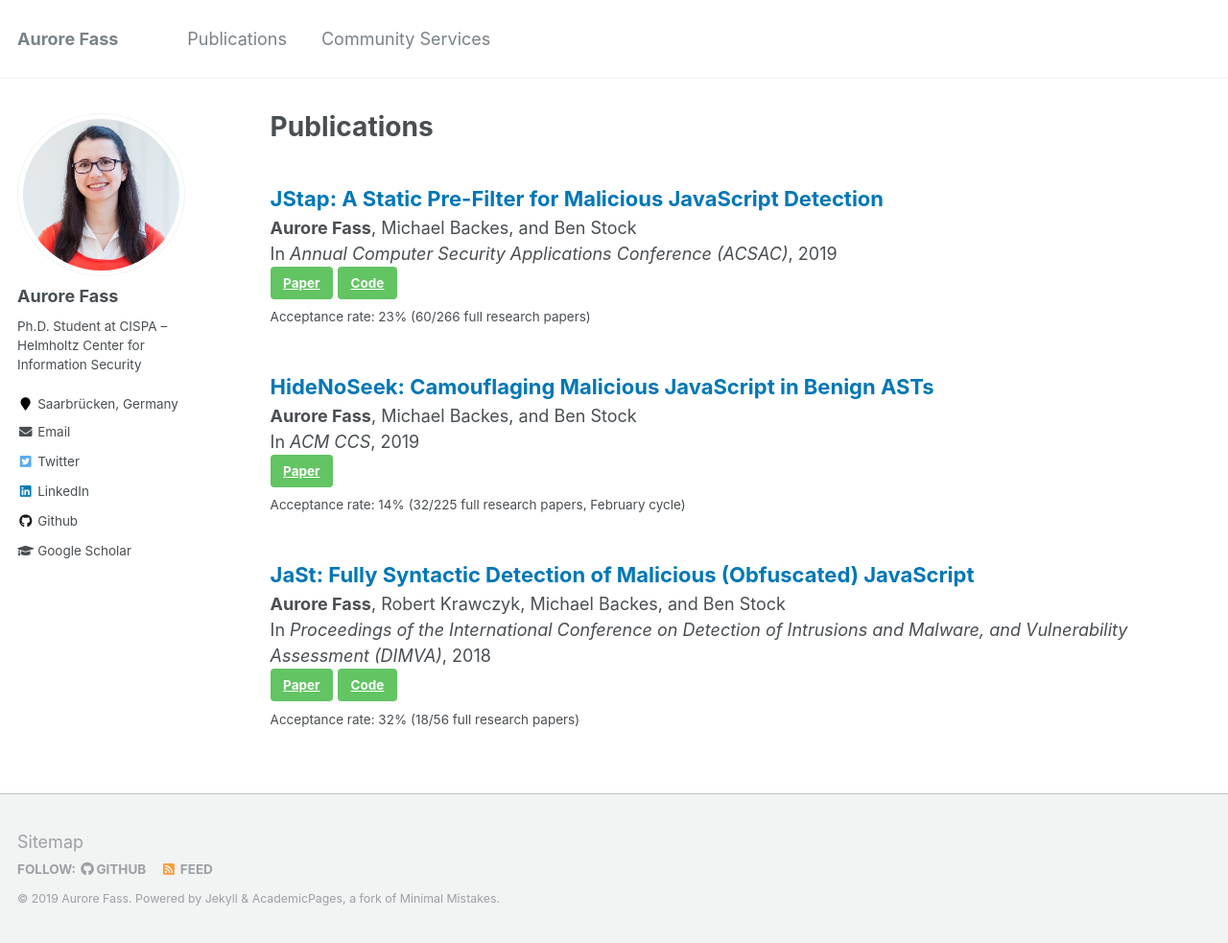
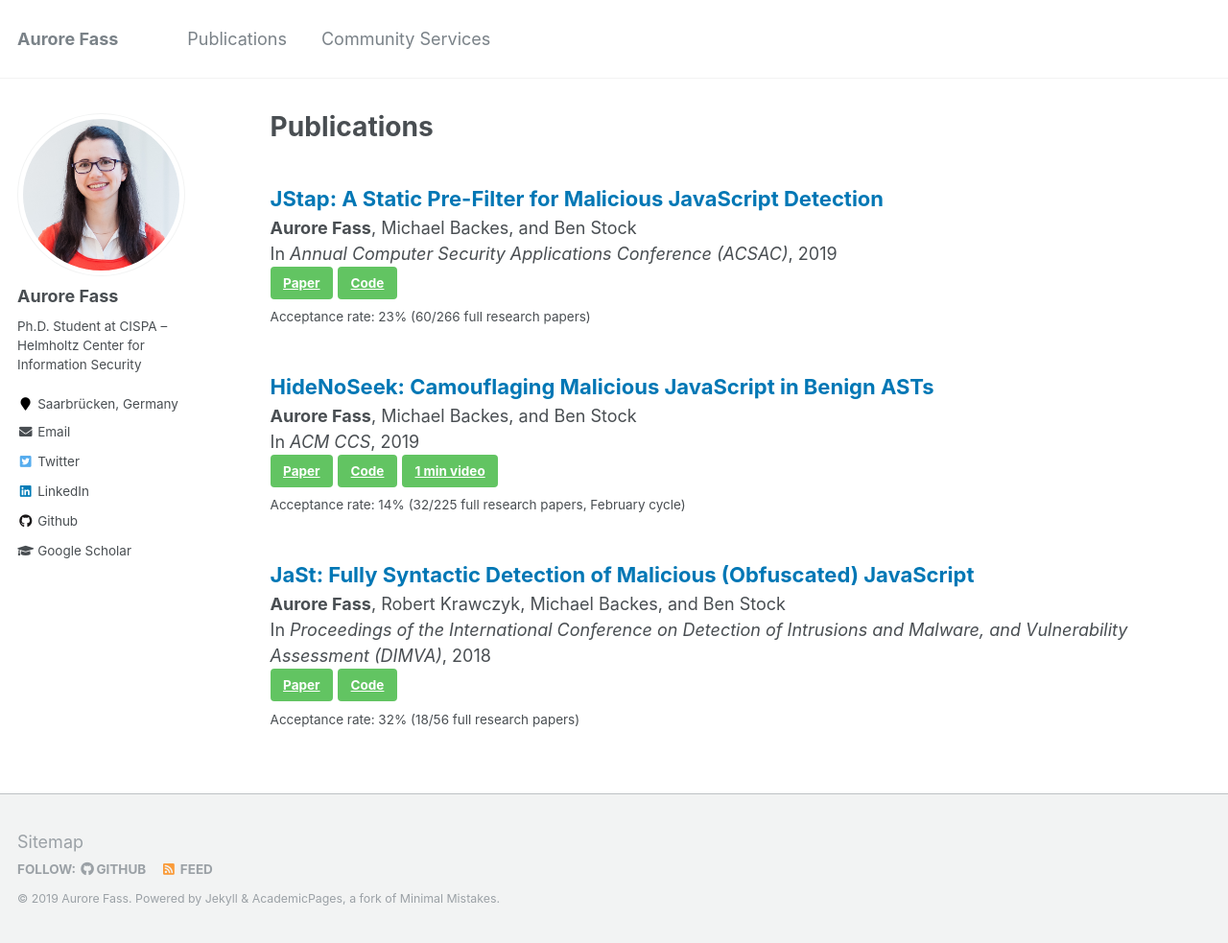
Before and after one commit to Aurore54F/aurore54f.github.io, a Jekyll site: the page built from _pages/publications.md, in a window 1280 px wide and 983 px high. Shown: the whole window at 96% size. Built offline with Jekyll 4.4.1, drawn with Linux system fonts in a browser that asks for light colours.

Commit message:
Added HNS code + 1 min video links

```diff
--- a/_includes/archive-single.html
+++ b/_includes/archive-single.html
@@ -48,6 +48,9 @@
           {% if post.code %}
             <a href="{{ post.code }}" target="_blank" class="btn btn--success" role="button">Code</a>
           {% endif %}
+          {% if post.teaser %}
+            <a href="{{ post.teaser }}" target="_blank" class="btn btn--success" role="button">1 min video</a>
+          {% endif %}
           <br><small>Acceptance rate: {{ post.acceptance }}</small>
           {% if post.artifact %}
             <!--<button type = "button" class = "btn btn--warning">{{ post.artifact }}</button>-->
```
Also changed, not shown: _publications/HideNoSeek.md (+2 -0 lines).
